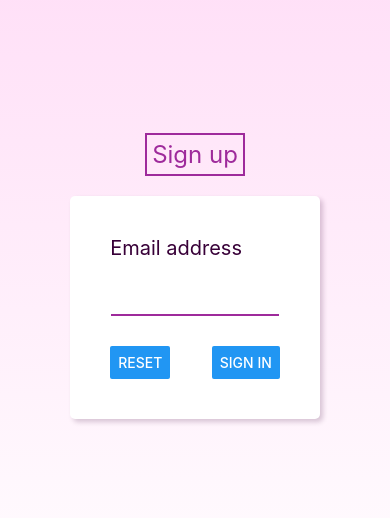
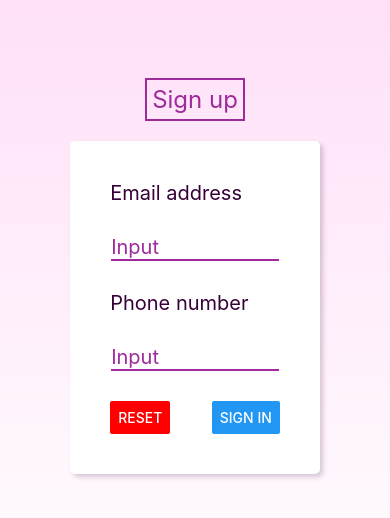
Before and after one commit to Bingbingzz/CS5520_Mobile, a React Native app: screen / in a window 390 px wide. Shown: the part 196-714 px from the top of the page. Built offline with nearby package versions, Linux system fonts and the light colour scheme.

Commit message:
fix input bugs

```diff
--- a/App.js
+++ b/App.js
@@ -5,6 +5,7 @@ import colors from './colors';
 import {LinearGradient} from 'expo-linear-gradient';
 
 export default function App() {
+
   return (
     <LinearGradient colors={["rgb(255, 215, 245)", 'transparent']}
     style={styles.container}>
--- a/components/EmailInput.js
+++ b/components/EmailInput.js
@@ -4,6 +4,7 @@ import { useState } from "react";
 import colors from '../colors';
 
 export default function EmailInput({ value, onChangeText }) {
+
     return (
       <View style={styles.container}>
         <TextInput
--- a/components/Input.js
+++ b/components/Input.js
@@ -3,15 +3,12 @@ import React from 'react'
 import colors from '../colors';
 import { useState } from "react";
 
-export default function Input({sendChangedText,sendChangedEmail}) {
+export default function Input({sendChangedText}) {
     const[text, setText]= useState("");
-    const[email, setEmail] = useState("");
 
     function changeText(changedText){
-        setText(changedText);
-    }
-    function changeEmail(changedEmail){
-        setEmail(chagedEmail);
+        setText(changedText);// save it in input
+        sendChangedText(changedText);//send to starting
     }
   return (
     <View style={styles.container}>
@@ -19,7 +16,6 @@ export default function Input({sendChangedText,sendChangedEmail}) {
           value={text}
           placeholder="Input"
           onChangeText={changeText}
-          onChangedEmail={changeEmail}
         />
     </View>
   )
--- a/components/PhoneInput.js
+++ b/components/PhoneInput.js
@@ -4,6 +4,10 @@ import { useState } from "react";
 import colors from '../colors';
 
 export default function PhoneInput({value, onChangeText }) {
+    function onChangeText(){
+        setText();
+
+    }
     return (
       <View style={styles.container}>
         <TextInput style={styles.input} value={value}
--- a/screens/StartingScreen.js
+++ b/screens/StartingScreen.js
@@ -9,25 +9,36 @@ import Input from '../components/Input';
 import PhoneInput from '../components/PhoneInput';
 import EmailInput from '../components/EmailInput';
 
-
-
-export default function StartingScreen(sendEmail) {
+export default function StartingScreen() {
   // const [enteredText, setEnteredText] = useState("");
   const [email, setEmail] = useState("");
-
+  const [phone, setPhone] = useState("");
   const onSignIn = (e) => {
     const emailFlag = checkEmail(email);
-    // const numberFlag = checkNumber(numberText);
+    const numberFlag = checkNumber(phone);
 
-    if (emailFlag ) {
-      // setScreen("confirm");
+    if (emailFlag) {
       console.log(true)
     }
     else {
       console.log(false)
-      // emailFlag? setShowEmailPrompt(false) : setShowEmailPrompt(true);
-      // numberFlag? setShowPhonePrompt(false) : setShowPhonePrompt(true);
     }
+
+    if (numberFlag) {
+      console.log(true)
+    }
+    else {
+      console.log(false)
+
+    }
+  }
+
+  function changeEmail(enteredEmail){
+    setEmail(enteredEmail);
+  }
+
+  function changePhone(enteredPhoneNumber){
+    setPhone(enteredPhoneNumber);
   }
 
   function checkEmail(text) {
@@ -39,27 +50,26 @@ export default function StartingScreen(sendEmail) {
   }
 
   function checkNumber(text) {
+    console.log(text);
     if (/^[0-9]*$/.test(text) && text.length == 10) {
       return true;
     }
+    return false;
   }
-
-
 
   return (
     <View style={styles.container}>
       <Header appName="Sign up"/>
       <Card style={styles.cardContainer}>
         <Lable>Email address</Lable>
-        <EmailInput
-        value={email} onChangeText={(text) => {
-          sendEmail(text); setEmail(text);}}
+        <Input sendChangedText={changeEmail}
+
+
         />
-        {/* <Lable>Phone number</Lable>
-        <PhoneInput /> */}
+        <Lable>Phone number</Lable>
+        <Input sendChangedText={changePhone}/>
         <View style={styles.buttonContainer}>
-          <Button title="Reset"
-
+          <Button title="Reset" color={colors.errorColor}
               />
           <Button title="Sign in"
                 // check if it is valid input
```
